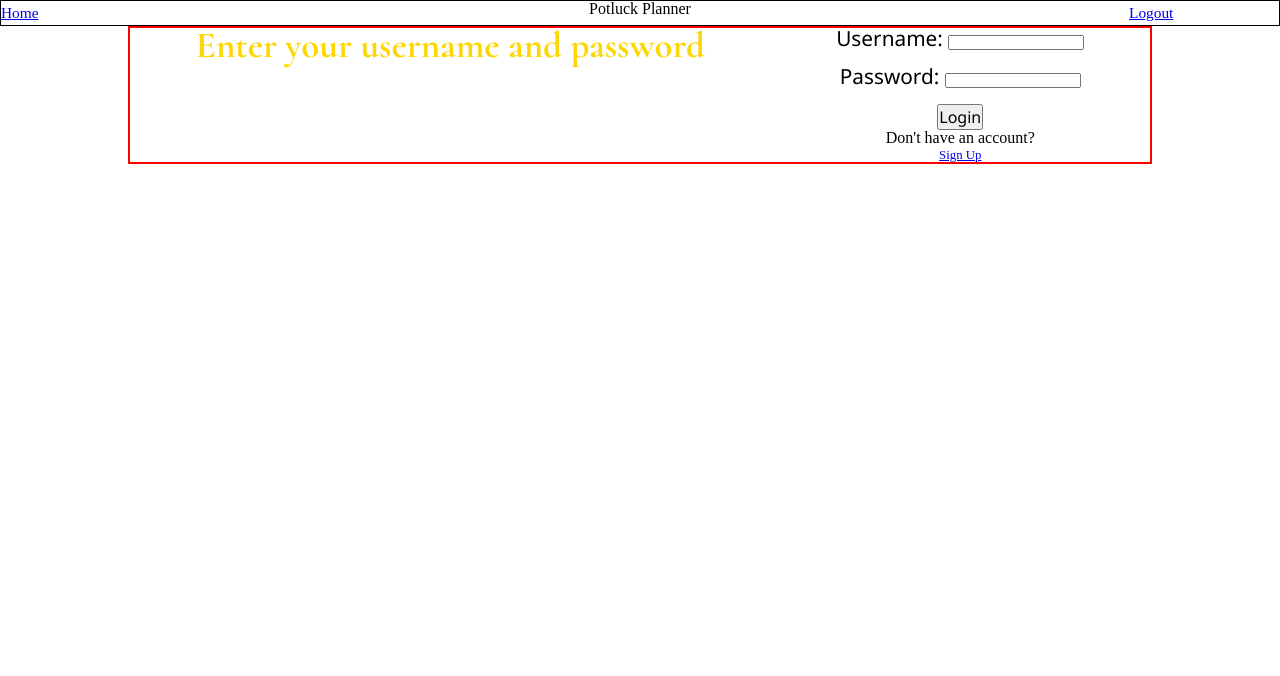
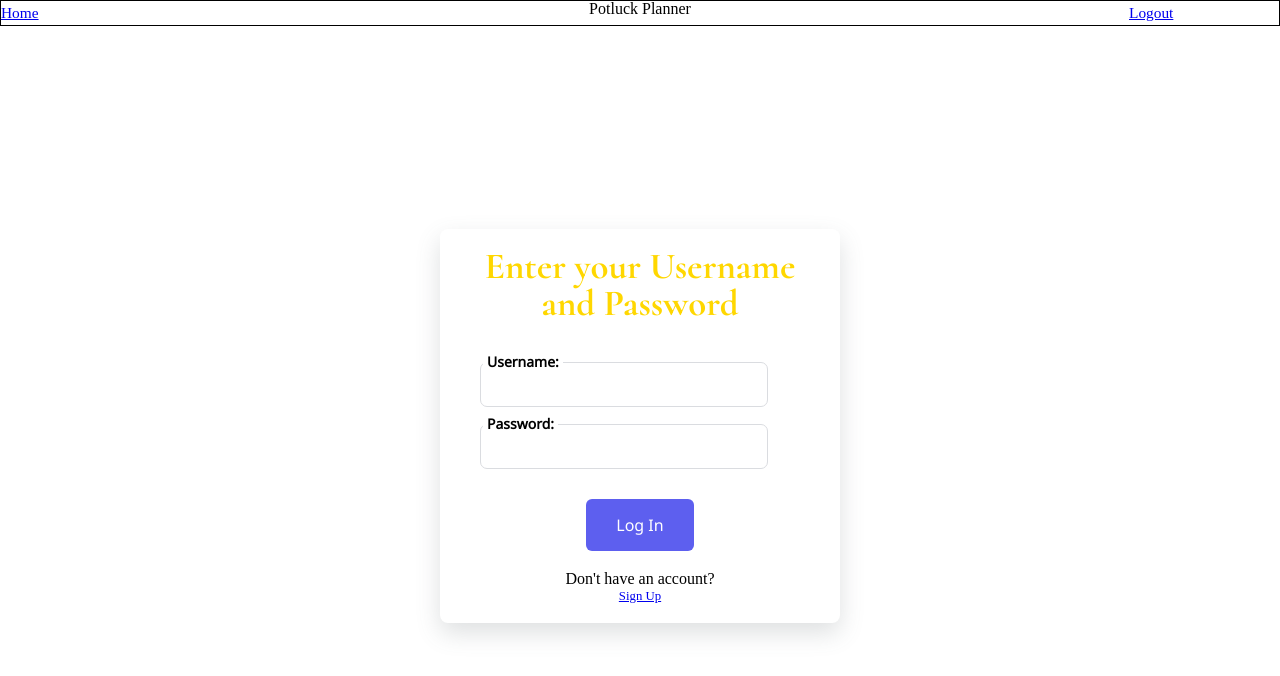
Before and after one commit to tinaxgao/frontend, a React (Create React App) app: page /login in a window 1280 px wide. Shown: the top 676 px of the page. Built offline with nearby package versions, Linux system fonts and the light colour scheme.

Commit message:
Finished styling and adding classnames to Login.js and Login.css

```diff
--- a/src/components/Login.js
+++ b/src/components/Login.js
@@ -37,34 +37,38 @@ function Login (props) {
     }
 
     return (
-        <div className="container">
-            <h2 className="title">Enter your username and password</h2>
-            <form onSubmit={handleSubmit}>
-
-                <label htmlFor="username">Username: </label>
+        <div className="registration-form">
+            <form className="signUpForm" onSubmit={handleSubmit}>
+                <h2 className="title">Enter your Username and Password</h2>
+                <div className="inputContainer">
+                    <label htmlFor="username" className="label">Username: </label>
                     <input
                         type="text"
                         name="username"
                         value={credentials.username}
                         onChange={handleChange}
-                    placeholder="Enter username..." /><br/><br/>
-
-                <label htmlFor="password">Password: </label>
+                        placeholder="Enter username..."
+                        className="input"
+                    />
+                </div>
+                <div className="inputContainer">
+                    <label htmlFor="password" className="label">Password: </label>
                     <input
                         type="password"
                         name="password"
                         value={credentials.password}
                         onChange={handleChange}
-                    placeholder="Enter password..." /><br/><br/>
-
+                        placeholder="Enter password..."
+                        className="input"
+                    />
+                </div>
                 <div>
                     { loginFailed && <p className="error-msg">Username or password incorrect </p>}
                 </div>
-                <button>Login</button>
+                <button type="submit" className="submitBtn" value="Log In">Log In</button>
                 <p>Don't have an account?</p>
                 <Link to='/signup'>Sign Up</Link>
             </form>
-
         </div>
     )
 }
```
Lines whose indentation alone changed are shown as unchanged.
